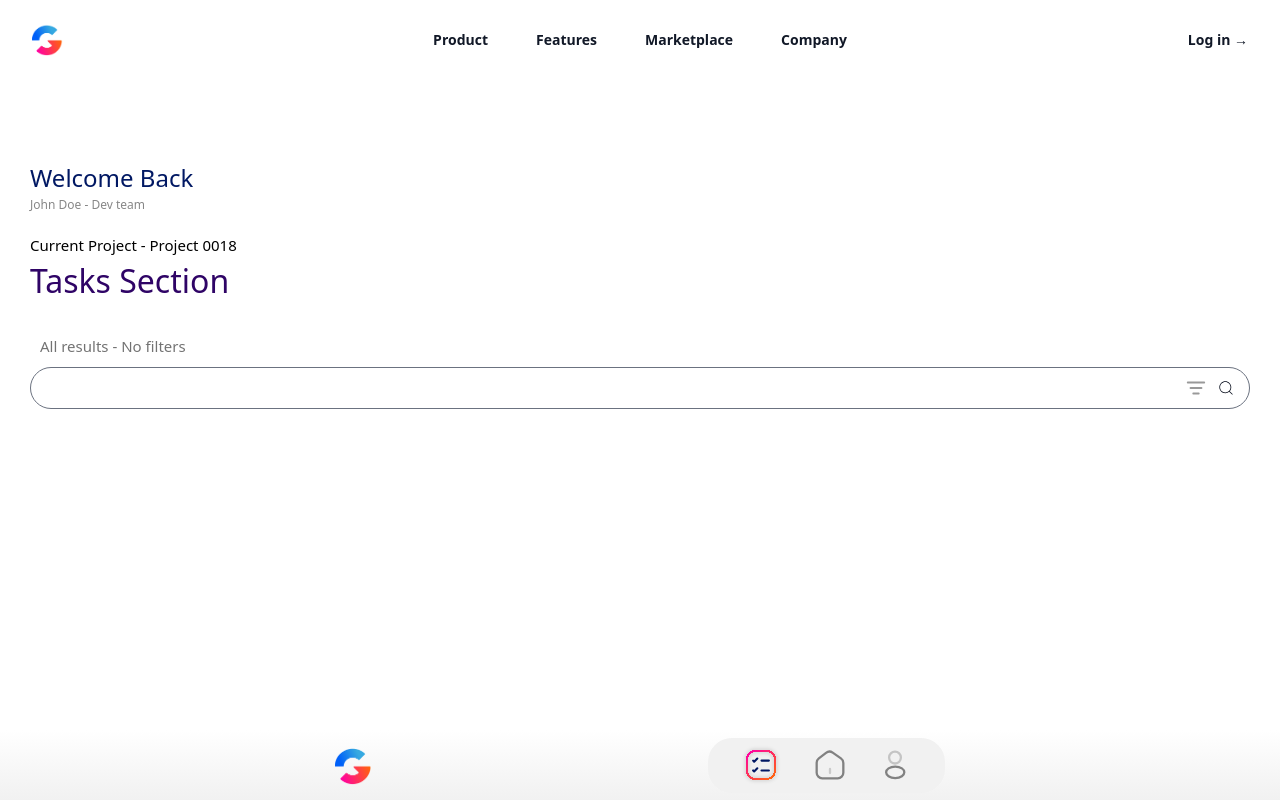
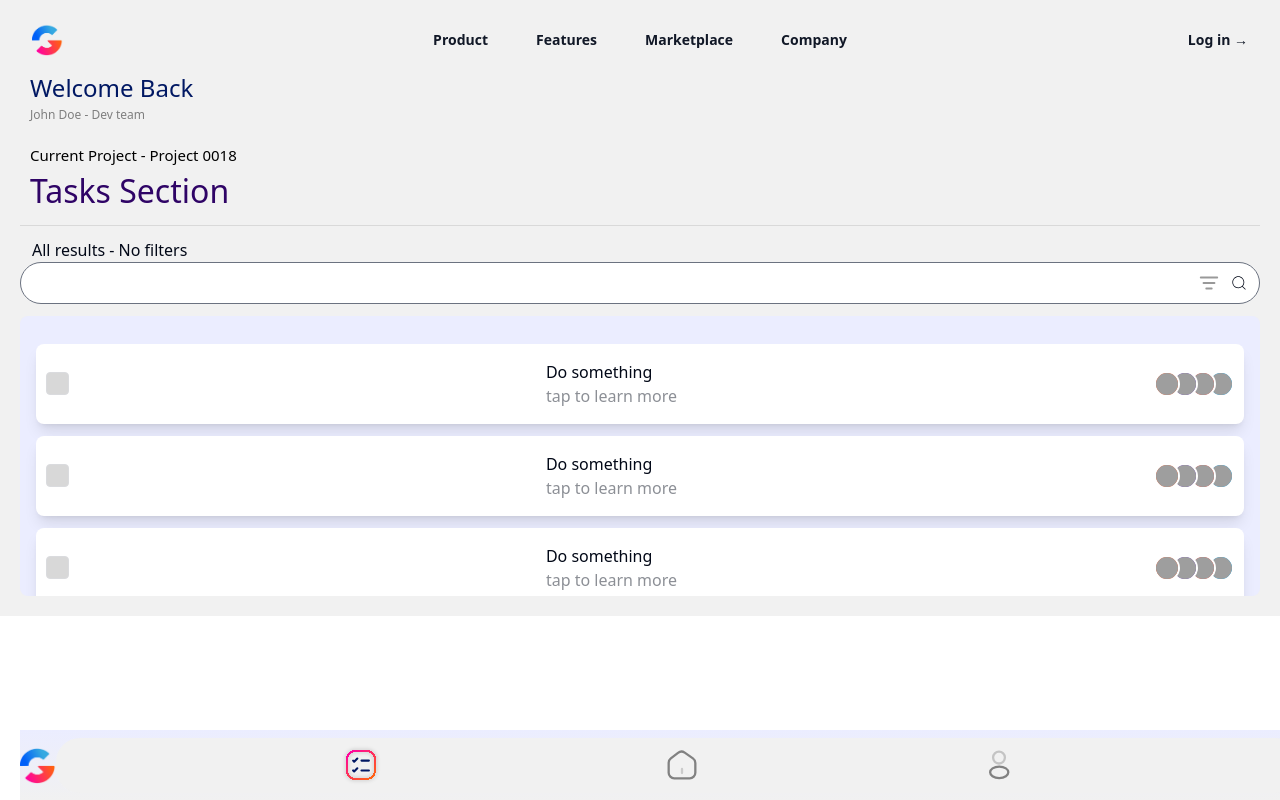
Before and after one commit to TechGeeks-Club/Micro-Hack-2.0, a React (Vite) app in the folder frontend/alger-hackathon/: page /tasks in a window 1280 px wide. Built offline with nearby package versions, Linux system fonts and the light colour scheme; grey boxes are pictures that could not be loaded.

Commit message:
completed tasks page

```diff
--- a/frontend/alger-hackathon/package.json
+++ b/frontend/alger-hackathon/package.json
@@ -10,8 +10,12 @@
     "preview": "vite preview"
   },
   "dependencies": {
+    "@emotion/react": "^11.11.4",
+    "@emotion/styled": "^11.11.5",
     "@headlessui/react": "^1.7.19",
     "@heroicons/react": "^2.1.3",
+    "@mui/material": "^5.15.15",
+    "@mui/system": "^5.15.15",
     "@radix-ui/react-checkbox": "^1.0.4",
     "@radix-ui/react-label": "^2.0.2",
     "@radix-ui/react-select": "^2.0.0",
--- a/frontend/alger-hackathon/src/App.tsx
+++ b/frontend/alger-hackathon/src/App.tsx
@@ -8,7 +8,7 @@ import Tasks from "./pages/Tasks/Tasks";
 export default function App() {
   return (
     <>
-      <div className="flex flex-col min-h-[100vh] position: 'relative', justify-between">
+      <div className="flex flex-col justify-between bg-[#F1F1F1]">
         <Navbar />
         <div className="mt-10">
           <Routes>
--- a/frontend/alger-hackathon/src/myComponents/AppBar.tsx
+++ b/frontend/alger-hackathon/src/myComponents/AppBar.tsx
@@ -6,15 +6,19 @@ import home from "../assets/home-2.svg";
 
 export default function AppBar() {
   return (
-    <div className="flex items-center justify-evenly w-[100%] h-[70px] bg-gradient-to-t from-[#F1F1F1] to-[white]">
+    <>
+    <div className="fixed bottom-0 w-[100%]">
+      <div className="flex items-center justify-evenly w-[100%] h-[70px] bg-gradient-to-t from-[#F1F1F1] to-lightbackground">
         <div className="w-[37px] h-[37px]">
           <img src={Logo} alt="home" />
         </div>
-      <div className="w-[237px] h-[55px] bg-[#F1F1F1] rounded-3xl flex justify-evenly items-center">
+        <div className="w-[100%] h-[55px] bg-[#F1F1F1] rounded-3xl flex justify-evenly items-center">
           <img className="h-[40px] w-[40px]" src={todo} alt="to do list" />
           <img className="h-[32px] w-[32px]" src={home} alt="home" />
           <img className="h-[32px] w-[32px]" src={profile} alt="profile" />
         </div>
       </div>
+      </div>
+    </>
   );
 }
--- a/frontend/alger-hackathon/src/myComponents/ToDo.tsx
+++ b/frontend/alger-hackathon/src/myComponents/ToDo.tsx
@@ -1,14 +1,38 @@
-import React from "react";
 import { Checkbox } from "@/components/ui/checkbox";
+import Avatar from "@mui/material/Avatar";
+import { AvatarGroup } from "@mui/material";
+import { deepOrange, deepPurple, lightBlue, red } from "@mui/material/colors";
 
 export default function ToDo() {
   return (
-    <div className="h-[61px] w-[308px] flex items-center justify-between p-[20px]">
-      <Checkbox />
-      <div >
+    <div className="h-[80px] w-[100%] flex items-center justify-between p-[10px] shadow-lg rounded-lg bg-[#FFFFFF] mt-3">
+      <Checkbox className="w-[23px] h-[23px] bg-[#000000] opacity-15"/>
+      <div className="flex flex-col text-#2F0466 font-medium">
         Do something
-        <span>tap to learn more</span>
+        <span className="text-#000000 opacity-45">tap to learn more</span>
       </div>
+      <AvatarGroup>
+        <Avatar
+          alt="Remy Sharp"
+          src="/static/images/avatar/1.jpg"
+          sx={{ width: 22, height: 22, bgcolor: deepOrange[500] }}
+        />
+        <Avatar
+          alt="Travis Howard"
+          src="/static/images/avatar/2.jpg"
+          sx={{ width: 22, height: 22, bgcolor: deepPurple[500] }}
+        />
+        <Avatar
+          alt="Agnes Walker"
+          src="/static/images/avatar/4.jpg"
+          sx={{ width: 22, height: 22, bgcolor: red[500] }}
+        />
+        <Avatar
+          alt="Trevor Henderson"
+          src="/static/images/avatar/5.jpg"
+          sx={{ width: 22, height: 22, bgcolor: lightBlue[500] }}
+        />
+      </AvatarGroup>
     </div>
   );
 }
--- a/frontend/alger-hackathon/src/myComponents/workWithUs.tsx
+++ b/frontend/alger-hackathon/src/myComponents/workWithUs.tsx
@@ -13,7 +13,7 @@ const stats = [
   { name: "Paid time off", value: "Unlimited" },
 ];
 
-export default function workWithUs() {
+export default function WorkWithUs() {
   return (
     <div className="relative isolate overflow-hidden bg-gray-900 py-24 sm:py-32">
       <img
--- a/frontend/alger-hackathon/src/pages/Home.tsx
+++ b/frontend/alger-hackathon/src/pages/Home.tsx
@@ -1,12 +1,12 @@
 import React from "react";
 import  HeroSection  from "../myComponents/HeroSection.tsx";
-import NewHeroSection from '../myComponents/NewHeroSection.tsx'
+import WorkWithUs from "@/myComponents/workWithUs.tsx";
 
 export default function Home() {
   return (
     <div>
       <HeroSection />
-      <NewHeroSection></NewHeroSection>
+      <WorkWithUs />
     </div>
   );
 }
--- a/frontend/alger-hackathon/src/pages/Tasks/Tasks.css
+++ b/frontend/alger-hackathon/src/pages/Tasks/Tasks.css
@@ -1,6 +1,6 @@
 .huge-container{
     width: 100%;
-    height: 600px;
+    min-height: 400px;
     padding: 20px;
     display: flex;
     align-items: flex-start;
@@ -48,6 +48,7 @@
 .huge-container .main-container{
     width: 100%;
     display: flex;
+    flex-direction: column;
     align-items: center;
     justify-content: center;
 }
@@ -69,7 +70,7 @@
 
 }
 
-.huge-container .main-container .main-header .search-space{
+.search-space{
     width: 100%;
     position: relative;
     display: block;
@@ -83,9 +84,10 @@
 }
 
 .icon-abs{
+    width: 50px;
     position: absolute;
-    right: 15px;
-    top: 10px;
+    right: 12px;
+    bottom: 10px;
 }
 
 .tasks-search{
@@ -100,3 +102,8 @@
 .search-icon{
     font-size: 18px;
 }
+
+.custom-overflow-avatar {
+    width: 24px; /* Adjust width and height as needed */
+    height: 24px; /* Adjust width and height as needed */
+  }
--- a/frontend/alger-hackathon/src/pages/Tasks/Tasks.tsx
+++ b/frontend/alger-hackathon/src/pages/Tasks/Tasks.tsx
@@ -1,10 +1,18 @@
 import AppBar from "@/myComponents/AppBar";
 import "./Tasks.css";
-import React, { Component } from "react";
 import { CiSearch } from "react-icons/ci";
+import ToDo from "@/myComponents/ToDo";
+import { useState } from "react";
+
+export default function Tasks() {
+
+  const [current, setCurrent] = useState('tasks');
+
+  const handleChange = (e: any) =>{
+    setCurrent(e.value);
+  }
 
 
-export default function Tasks() {
   return (
     <>
       <div className="huge-container">
@@ -18,13 +26,18 @@ export default function Tasks() {
             Tasks Section
           </div>
         </header>
-
-        <div className="main-container">
+        <div className="w-[100%] h-[1px] bg-black opacity-10 mb-3"></div>
+        <div className="flex flex-col w-[100%] justify-center">
           <header className="main-header">
-            <span>All results - No filters</span>
+            <span className="ml-3">All results - No filters</span>
             <div className="search-space">
               <label htmlFor="task-search">
-                <input type="search" name="tasks-search" className="w-[100%] rounded-3xl" id="" />
+                <input
+                  type="search"
+                  name="tasks-search"
+                  className="w-[100%] rounded-3xl"
+                  id=""
+                />
               </label>
               <div className="icon-abs">
                 <div className="icon-container">
@@ -48,11 +61,15 @@ export default function Tasks() {
               </div>
             </div>
           </header>
-
+          <div className="overflow-x-auto h-[280px] bg-lightbackground p-4 rounded-lg mt-3">
+            <ToDo />
+            <ToDo />
+            <ToDo />
+            <ToDo />
+          </div>
         </div>
-
+        <AppBar />
       </div>
-       <AppBar />
     </>
   );
 }
```
Also changed, not shown: 1 other file (tests, documents, lock files or other folders). Lines whose indentation alone changed are shown as unchanged.
